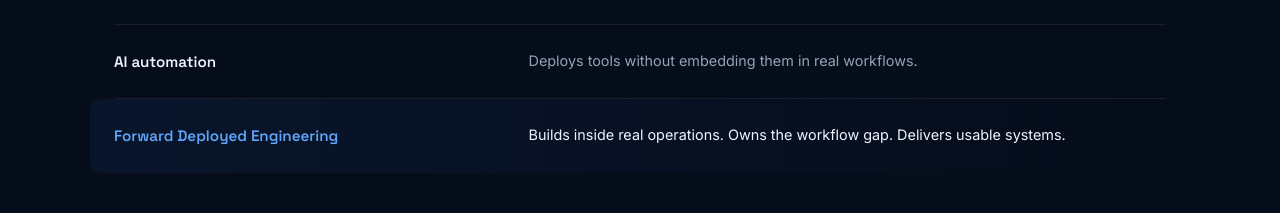
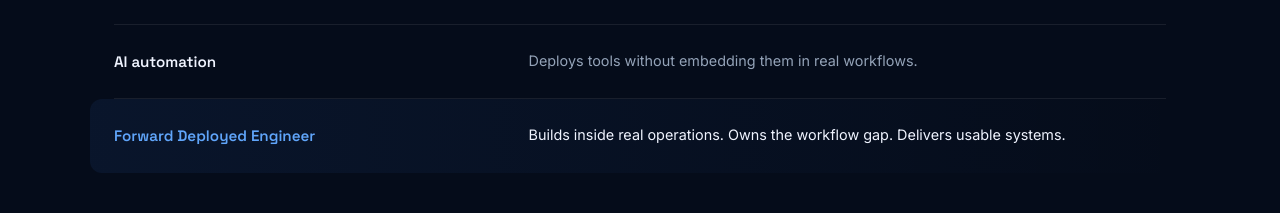
Before and after one commit to clifftan72/fde, a React (Vite) app: page /what-is-fde in a window 1280 px wide. Shown: the part 1240-1453 px from the top of the page. Built offline with nearby package versions, Linux system fonts and the light colour scheme.

Commit message:
Refine FDE role-based positioning

```diff
--- a/index.html
+++ b/index.html
@@ -3,22 +3,22 @@
   <head>
     <meta charset="UTF-8" />
     <meta name="viewport" content="width=device-width, initial-scale=1.0" />
-    <title>FDE Singapore — Forward Deployed Engineering for the AI Era</title>
-    <meta name="description" content="FDE Singapore explores how operators, engineers, and AI builders work close to real business workflows to turn messy operations into usable systems." />
+    <title>FDE Singapore — The Forward Deployed Engineer for the AI Era</title>
+    <meta name="description" content="FDE Singapore is a community exploring the Forward Deployed Engineer role for the AI era." />
     <meta name="robots" content="index, follow" />
     <link rel="canonical" href="https://fde.sg" />
 
     <!-- Open Graph -->
     <meta property="og:type" content="website" />
     <meta property="og:url" content="https://fde.sg" />
-    <meta property="og:title" content="FDE Singapore — Forward Deployed Engineering for the AI Era" />
-    <meta property="og:description" content="FDE Singapore explores how operators, engineers, and AI builders work close to real business workflows to turn messy operations into usable systems." />
+    <meta property="og:title" content="FDE Singapore — The Forward Deployed Engineer for the AI Era" />
+    <meta property="og:description" content="FDE Singapore is a community exploring the Forward Deployed Engineer role for the AI era." />
     <meta property="og:image" content="https://fde.sg/og-image.png" />
 
     <!-- Twitter Card -->
     <meta name="twitter:card" content="summary_large_image" />
-    <meta name="twitter:title" content="FDE Singapore — Forward Deployed Engineering for the AI Era" />
-    <meta name="twitter:description" content="FDE Singapore explores how operators, engineers, and AI builders work close to real business workflows to turn messy operations into usable systems." />
+    <meta name="twitter:title" content="FDE Singapore — The Forward Deployed Engineer for the AI Era" />
+    <meta name="twitter:description" content="FDE Singapore is a community exploring the Forward Deployed Engineer role for the AI era." />
 
     <!-- Favicon -->
     <link rel="icon" type="image/svg+xml" href="/favicon.svg" />
--- a/src/components/Layout.tsx
+++ b/src/components/Layout.tsx
@@ -50,7 +50,7 @@ export default function Layout({ children }: { children: React.ReactNode }) {
               <span className="logo-region">Singapore</span>
             </div>
             <p className="footer-tagline">
-              Category and community site for Forward Deployed Engineering in Singapore.
+              Category and community site exploring the Forward Deployed Engineer role in Singapore.
             </p>
           </div>
 
@@ -72,7 +72,7 @@ export default function Layout({ children }: { children: React.ReactNode }) {
           <div className="container">
             <p>© {new Date().getFullYear()} FDE Singapore. A community initiative.</p>
             <p className="footer-legal">
-              FDE Singapore explores the Forward Deployed Engineering role and community.
+              FDE Singapore explores the Forward Deployed Engineer role and community.
               Commercial consulting services are provided separately by{' '}
               <a href="https://www.harvestpointconsulting.com" target="_blank" rel="noopener noreferrer">Harvest Point Consulting</a>.
             </p>
--- a/src/hooks/usePageTitle.ts
+++ b/src/hooks/usePageTitle.ts
@@ -4,7 +4,7 @@ export function usePageTitle(title: string) {
   useEffect(() => {
     document.title = title
     return () => {
-      document.title = 'FDE Singapore — Forward Deployed Engineering for the AI Era'
+      document.title = 'FDE Singapore — The Forward Deployed Engineer for the AI Era'
     }
   }, [title])
 }
--- a/src/pages/HomePage.tsx
+++ b/src/pages/HomePage.tsx
@@ -21,7 +21,7 @@ const ecosystem = [
   {
     name: 'FDE Singapore',
     role: 'Category & Community',
-    desc: 'Explores the Forward Deployed Engineering role. Market education, community, and the waitlist you\'re on now.',
+    desc: 'Explores the Forward Deployed Engineer role. Market education, community, and the waitlist you\'re on now.',
     current: true,
     href: '/',
   },
@@ -42,16 +42,16 @@ const ecosystem = [
 ]
 
 export default function HomePage() {
-  usePageTitle('FDE Singapore | Forward Deployed Engineering for the AI Era')
+  usePageTitle('FDE Singapore | The Forward Deployed Engineer for the AI Era')
   return (
     <>
       {/* ---- HERO ---- */}
       <section className="hero">
         <div className="hero-glow" aria-hidden="true" />
         <div className="container hero-inner">
-          <div className="section-label">Forward Deployed Engineering · Singapore</div>
+          <div className="section-label">THE FDE ROLE · SINGAPORE</div>
           <h1 className="hero-title">
-            Forward Deployed Engineering<br />
+            The Forward Deployed Engineer<br />
             <span className="hero-title-accent">for the AI era.</span>
           </h1>
           <p className="hero-subtitle">
@@ -128,7 +128,7 @@ export default function HomePage() {
                 Someone has to do the work of closing it.
               </p>
               <p style={{ marginTop: '16px' }}>
-                That is what Forward Deployed Engineering is for.
+                That is what the Forward Deployed Engineer role is for.
               </p>
             </div>
             <div className="why-now-points">
@@ -157,7 +157,7 @@ export default function HomePage() {
           <div className="section-header">
             <div className="section-label">Section 03</div>
             <h2>What FDEs actually do</h2>
-            <p>Six core activities that define Forward Deployed Engineering work.</p>
+            <p>Six core activities that define the Forward Deployed Engineer's work.</p>
           </div>
           <div className="grid-auto">
             {whatFdesDo.map(item => (
--- a/src/pages/WaitlistPage.tsx
+++ b/src/pages/WaitlistPage.tsx
@@ -148,7 +148,7 @@ export default function WaitlistPage() {
               <h3>What to expect</h3>
               <ul className="sidebar-list">
                 <li>Community updates as FDE Singapore grows</li>
-                <li>Perspectives on Forward Deployed Engineering in practice</li>
+                <li>Perspectives on the Forward Deployed Engineer role in practice</li>
                 <li>Invitations to events and conversations</li>
                 <li>No noise — only signal</li>
               </ul>
--- a/src/pages/WhatIsFdePage.tsx
+++ b/src/pages/WhatIsFdePage.tsx
@@ -6,7 +6,7 @@ const comparisons = [
   { label: 'Generic software development', contrast: 'Builds to spec without owning operational context.' },
   { label: 'Traditional consulting', contrast: 'Recommends without delivering working systems.' },
   { label: 'AI automation', contrast: 'Deploys tools without embedding them in real workflows.' },
-  { label: 'Forward Deployed Engineering', contrast: 'Builds inside real operations. Owns the workflow gap. Delivers usable systems.', highlight: true },
+  { label: 'Forward Deployed Engineer', contrast: 'Builds inside real operations. Owns the workflow gap. Delivers usable systems.', highlight: true },
 ]
 
 const principles = [
@@ -24,7 +24,7 @@ export default function WhatIsFdePage() {
         <div className="wif-hero-glow" aria-hidden="true" />
         <div className="container wif-hero-inner">
           <div className="section-label">What is FDE?</div>
-          <h1>Forward Deployed Engineering, explained.</h1>
+          <h1>The Forward Deployed Engineer, explained.</h1>
           <p className="wif-hero-sub">
             The role that sits between engineering, operations, product, and consulting —
             and is none of those things alone.
```
Also changed, not shown: public/llms.txt, 1 other file (tests, documents, lock files or other folders).
